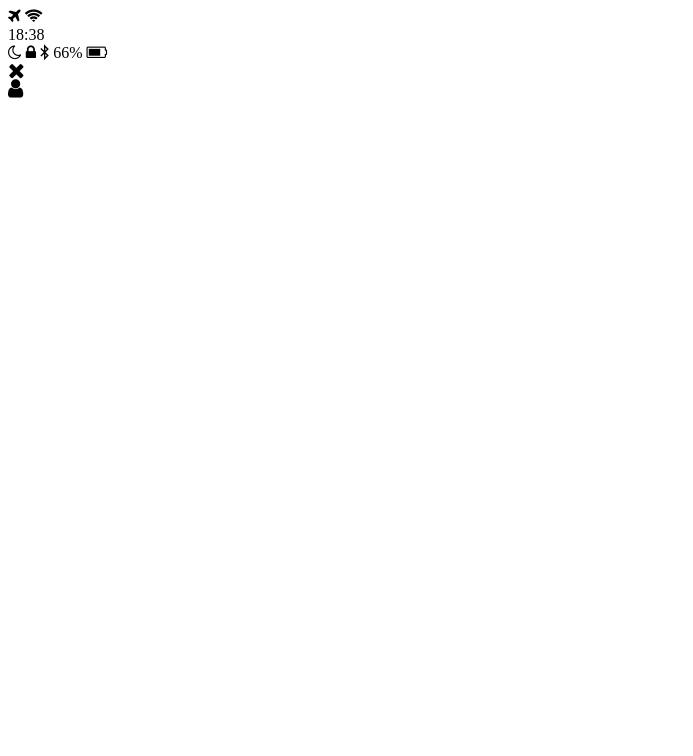
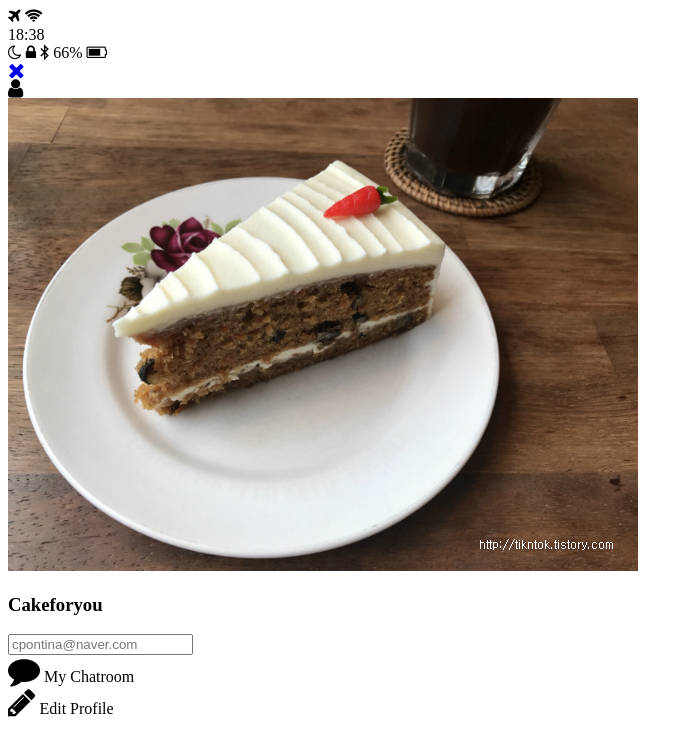
Before and after one commit to majaeseong/kakao_clone, a plain HTML site: page profile.html in a window 1280 px wide. Shown: the whole page, without its empty margins (0-693 px from the left). Drawn offline with Linux system fonts and the light colour scheme.

Commit message:
profile over-css
뒤로가기 추가.

```diff
--- a/profile.html
+++ b/profile.html
@@ -32,7 +32,9 @@
     <div class="header_bottom">
       <div class="header_column">
         <!--X-->
-        <i class="fa fa-times fa-lg" aria-hidden="true"></i>
+        <a href="index.html">
+          <i class="fa fa-times fa-lg" aria-hidden="true"></i>
+        </a>
       </div>
       <div class="header_column">
       </div>
@@ -42,5 +44,29 @@
       </div>
     </div>
   </header>
+
+  <main class="profile">
+    <header class="profile_header">
+      <img src="images/carrot.jpg">
+      <h3 class="profile_header title">Cakeforyou</h3>
+    </header>
+
+    <input type="text" placeholder="cpontina@naver.com">
+
+    <div class="profile_actions">
+      <div class="profile_action">
+        <span class="profile_action_circle">
+          <i class="fa fa-comment fa-2x"></i>
+        </span>
+        <span class="profile_action_title">My Chatroom</span>
+      </div>
+      <div class="profile_action">
+        <span class="profile_action_circle">
+          <i class="fa fa-pencil fa-2x"></i>
+        </span>
+        <span class="profile_action_title">Edit Profile</span>
+      </div>
+    </div>
+  </main>
 </body>
 </html>
```
Also changed, not shown: chat.html (+3 -1 lines), index.html (+7 -5 lines), more.html (+1 -1 lines), images/carrot.jpg (added).
